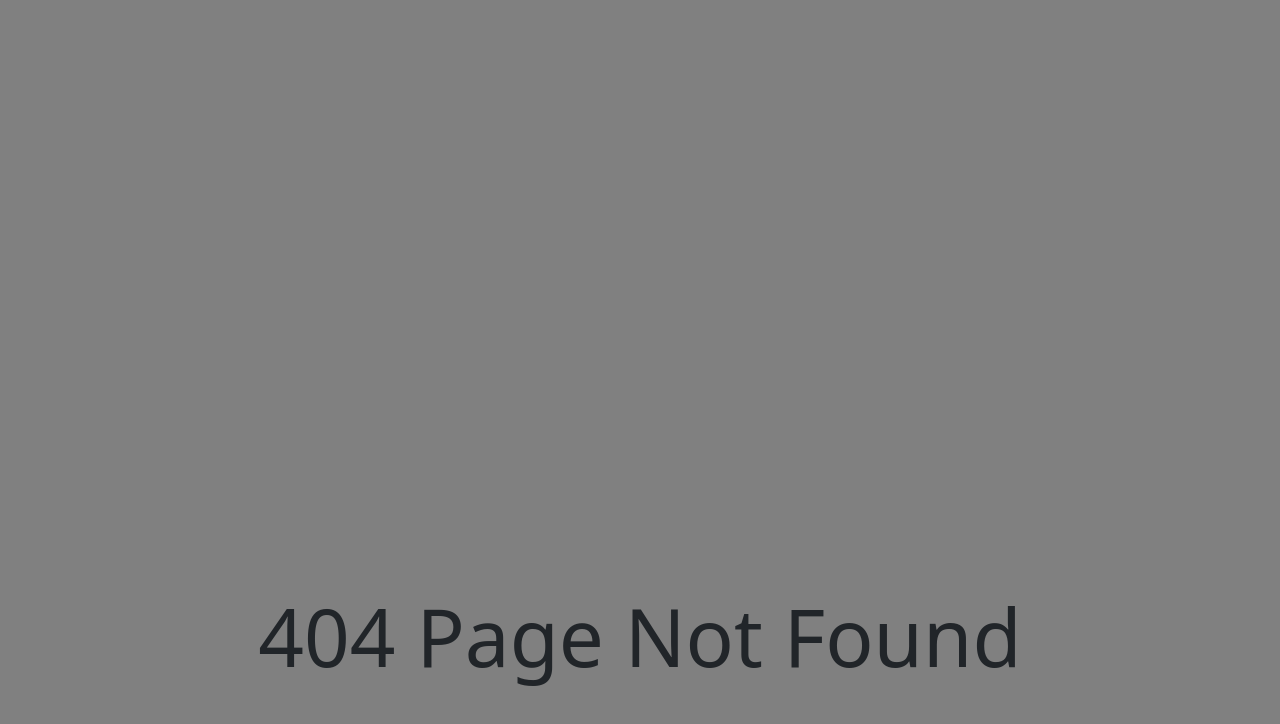
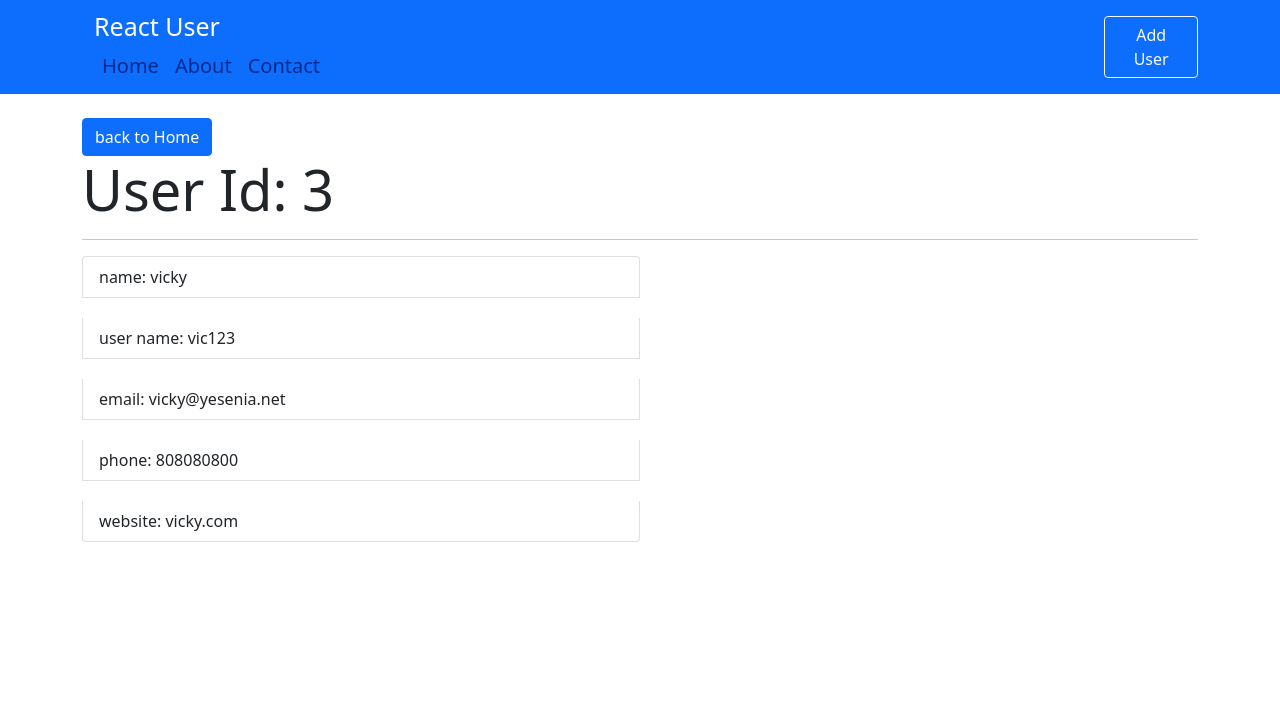
Before and after one commit to redoc51624/React-crud-app, a React (Create React App) app: page /users/3 in a window 1280 px wide. Before the commit this address had no page. Shown: the top 724 px of the page. Built offline with nearby package versions, Linux system fonts and the light colour scheme; data requests are answered from the project's data file.

Commit message:
user view and contact page updates
user view and contact page updates

```diff
--- a/db.json
+++ b/db.json
@@ -48,9 +48,9 @@
     },
     {
       "id": 3,
-      "name": "Clementine Bauch",
-      "username": "Samantha",
-      "email": "Nathan@yesenia.net",
+      "name": "vicky",
+      "username": "vic123",
+      "email": "vicky@yesenia.net",
       "address": {
         "street": "Douglas Extension",
         "suite": "Suite 847",
@@ -61,8 +61,8 @@
           "lng": "-47.0653"
         }
       },
-      "phone": "1-463-123-4447",
-      "website": "ramiro.info",
+      "phone": "808080800",
+      "website": "vicky.com",
       "company": {
         "name": "Romaguera-Jacobson",
         "catchPhrase": "Face to face bifurcated interface",
@@ -70,27 +70,12 @@
       }
     },
     {
-      "id": 4,
-      "name": "akhvhbfhabv",
-      "username": "Karianne",
-      "email": "Julianne.OConner@kory.org",
-      "address": {
-        "street": "Hoeger Mall",
-        "suite": "Apt. 692",
-        "city": "South Elvis",
-        "zipcode": "53919-4257",
-        "geo": {
-          "lat": "29.4572",
-          "lng": "-164.2990"
-        }
-      },
-      "phone": "493-170-9623 x156",
-      "website": "kale.biz",
-      "company": {
-        "name": "Robel-Corkery",
-        "catchPhrase": "Multi-tiered zero tolerance productivity",
-        "bs": "transition cutting-edge web services"
-      }
+      "name": "Priti",
+      "username": "archu",
+      "email": "archu@gmail.com",
+      "phone": "123123132132",
+      "website": "archu.com",
+      "id": 5
     }
   ]
 }
--- a/src/App.css
+++ b/src/App.css
@@ -1,3 +1,6 @@
 .mr-2 {
     margin-right: 5px;
 }
+.list-group-item {
+    margin-bottom: 20px;
+}
--- a/src/App.js
+++ b/src/App.js
@@ -9,6 +9,7 @@ import NotFound from './components/pages/NotFound'
 import { BrowserRouter as Router, Route, Switch} from 'react-router-dom';
 import AddUser from './components/pages/users/AddUser';
 import EditUser from './components/pages/users/EditUser';
+import User from "./components/pages/users/User";
 
 function App() {
   return (
@@ -21,6 +22,7 @@ function App() {
           <Route exact path='/contact' component={Contact}/>
           <Route exact path='/users/add' component={AddUser}/>
           <Route exact path='/users/edit/:id' component={EditUser}/>
+          <Route exact path="/users/:id" component={User} />
           <Route component={NotFound}/>
         </Switch>
     </div>
--- a/src/components/pages/Contact.js
+++ b/src/components/pages/Contact.js
@@ -5,22 +5,15 @@ const Contact = () => {
         <div className='container'>
             <div className='py-4'>
                 <h1>Contact page</h1>
-                <form>
-                    <div className="mb-3">
-                        <label for="exampleInputEmail1" className="form-label">Email address</label>
-                        <input type="email" className="form-control" id="exampleInputEmail1" aria-describedby="emailHelp"/>
-                        <div id="emailHelp" className="form-text">We'll never share your email with anyone else.</div>
+                <div class="card" >
+                    <div class="card-body">
+                        <h5 class="card-title">Contact Card</h5>
+                        <h6 class="card-subtitle mb-2 text-muted">Contact details</h6>
+                        <p class="card-text">Contact us with given below text. We will reach you as soon as possible</p>
+                        <a href="#" class="card-link">8084532538</a>
+                        <a href="#" class="card-link">Vikas10145.12bitmesra.ac.in</a>
                     </div>
-                    <div className="mb-3">
-                        <label for="exampleInputPassword1" className="form-label">Password</label>
-                        <input type="password" className="form-control" id="exampleInputPassword1"/>
                     </div>
-                    <div className="mb-3 form-check">
-                        <input type="checkbox" className="form-check-input" id="exampleCheck1"/>
-                        <label className="form-check-label" for="exampleCheck1">Check me out</label>
-                    </div>
-                    <button type="submit" className="btn btn-primary">Submit</button>
-                    </form>
             </div>
         </div>
     );
--- /dev/null
+++ b/src/components/pages/users/User.js
@@ -0,0 +1,39 @@
+import React, { useState, useEffect } from "react";
+import { Link, useParams } from "react-router-dom";
+import axios from "axios";
+
+const User = () => {
+  const [user, setUser] = useState({
+    name: "",
+    username: "",
+    email: "",
+    phone: "",
+    webiste: ""
+  });
+  const { id } = useParams();
+  useEffect(() => {
+    loadUser();
+  }, []);
+  const loadUser = async () => {
+    const res = await axios.get(`http://localhost:3003/users/${id}`);
+    setUser(res.data);
+  };
+  return (
+    <div className="container py-4">
+      <Link className="btn btn-primary" to="/">
+        back to Home
+      </Link>
+      <h1 className="display-4">User Id: {id}</h1>
+      <hr />
+      <ul className="list-group w-50">
+        <li className="list-group-item">name: {user.name}</li>
+        <li className="list-group-item">user name: {user.username}</li>
+        <li className="list-group-item">email: {user.email}</li>
+        <li className="list-group-item">phone: {user.phone}</li>
+        <li className="list-group-item">website: {user.website}</li>
+      </ul>
+    </div>
+  );
+};
+
+export default User;
```
